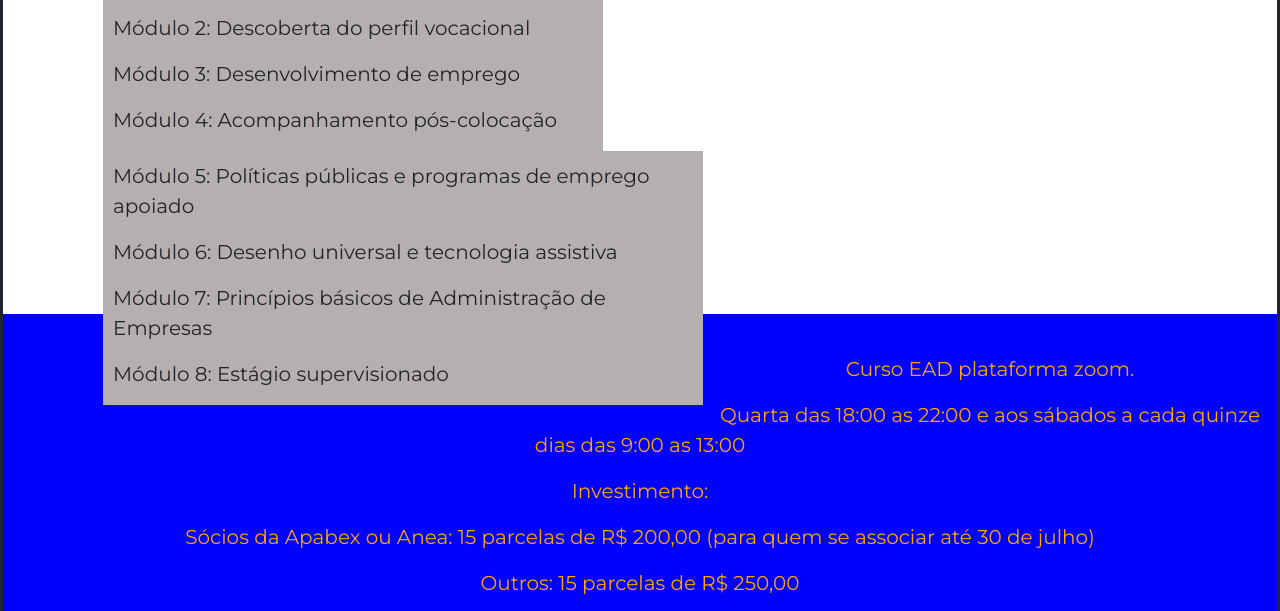
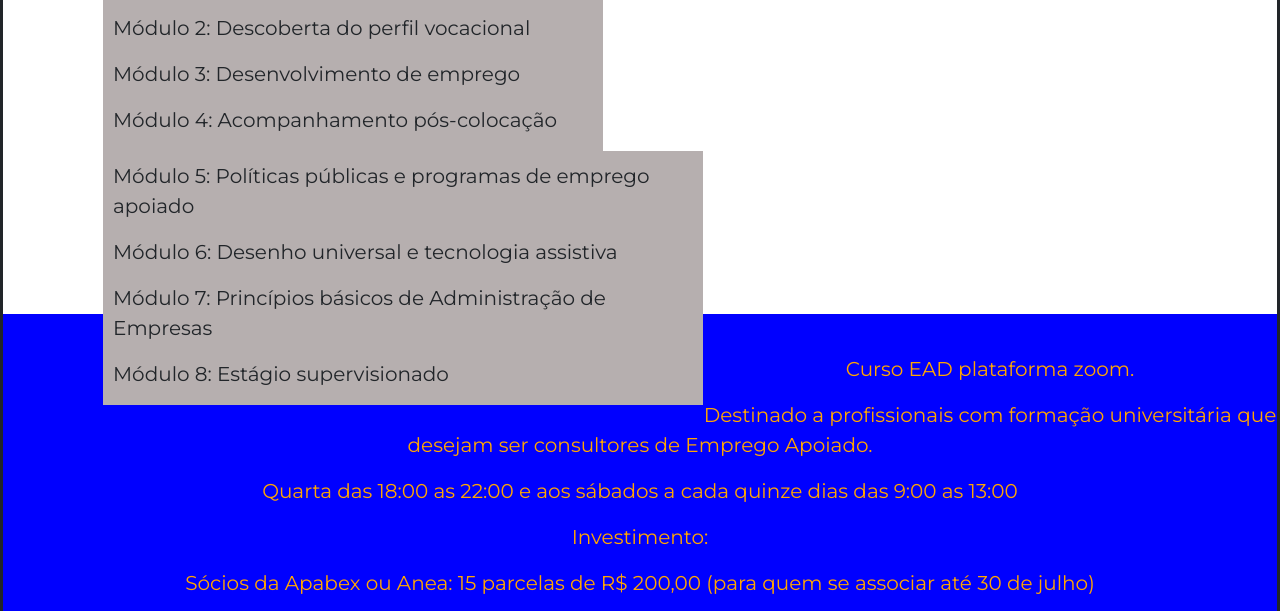
Before and after one commit to alexandre-betti/cursoempapo, a plain HTML site: page index.html in a window 1280 px wide. Shown: the part 1568-2179 px from the top of the page. Drawn offline with nearby package versions, Linux system fonts and the light colour scheme.

Commit message:
Add files via upload

```diff
--- a/index.html
+++ b/index.html
@@ -91,6 +91,7 @@
 
         <div id="condições" style="font-size: 20;  color: orange; text-align: center;">
             <p>Curso EAD plataforma zoom.</p>
+            <p>Destinado a profissionais com formação universitária que desejam ser consultores de Emprego Apoiado.</p>
             <p>Quarta das 18:00 as 22:00 e aos sábados a cada quinze dias das 9:00 as 13:00</p>
 
             <p>Investimento:</p>
```
